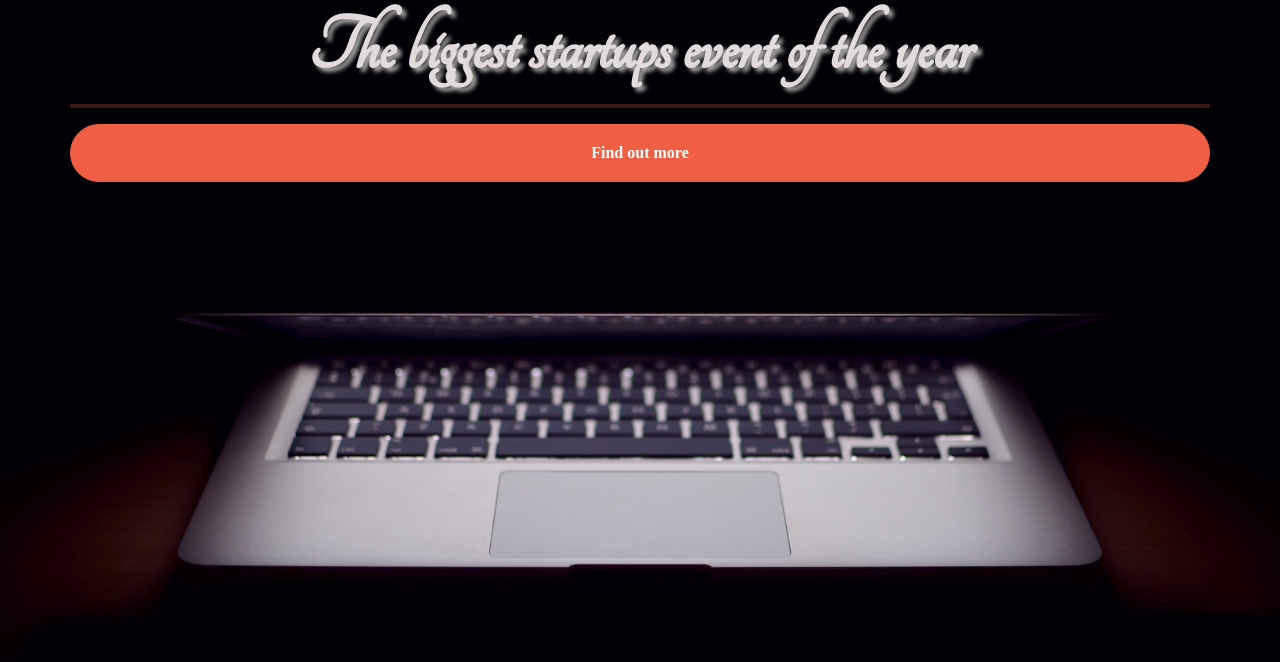
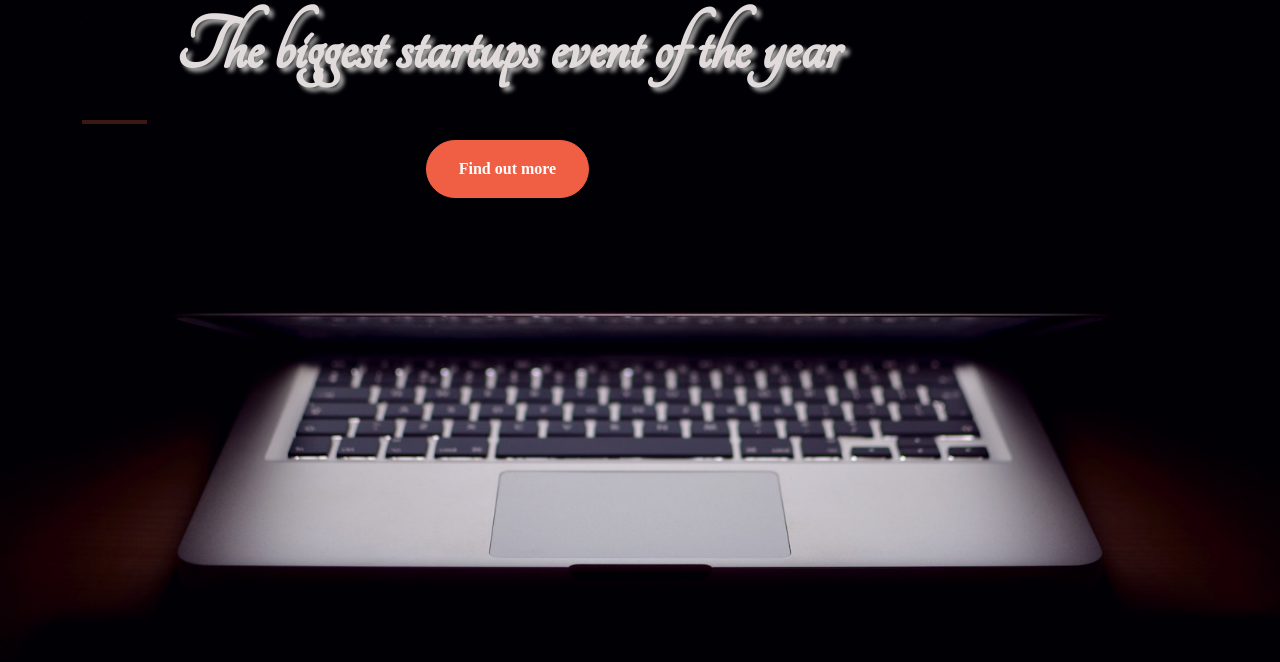
Before and after one commit to oyatmicah/landingPage, a plain HTML site: page index.html in a window 1280 px wide. Drawn offline with nearby package versions, Linux system fonts and the light colour scheme.

Commit message:
Tuesday1

```diff
--- a/index.html
+++ b/index.html
@@ -9,15 +9,17 @@
     <link rel="stylesheet" href="css/style.css">
   </head>
   <body>
-    <div class="container">
+    <div class="container d-flex align-items-center h-100">
       <div class="row">
-        <header class="text-center">
+        <header class="text-center col-12">
           <h1><strong>The biggest startups event of the year</strong></h1>
         </header>
-        <hr>
-        <button class="btn btn-primary btn-xl">Find out more</button>
-        <script src="https://cdn.jsdelivr.net/npm/bootstrap@5.2.2/dist/js/bootstrap.bundle.min.js" integrity="sha384-OERcA2EqjJCMA+/3y+gxIOqMEjwtxJY7qPCqsdltbNJuaOe923+mo//f6V8Qbsw3" crossorigin="anonymous"></script>
+        <section class="text-center col-12">
+          <hr>
+          <button class="btn btn-primary btn-xl">Find out more</button>
+        </section>
       </div>
     </div>
+        <script src="https://cdn.jsdelivr.net/npm/bootstrap@5.2.2/dist/js/bootstrap.bundle.min.js" integrity="sha384-OERcA2EqjJCMA+/3y+gxIOqMEjwtxJY7qPCqsdltbNJuaOe923+mo//f6V8Qbsw3" crossorigin="anonymous"></script>
   </body>
 </html>
```
